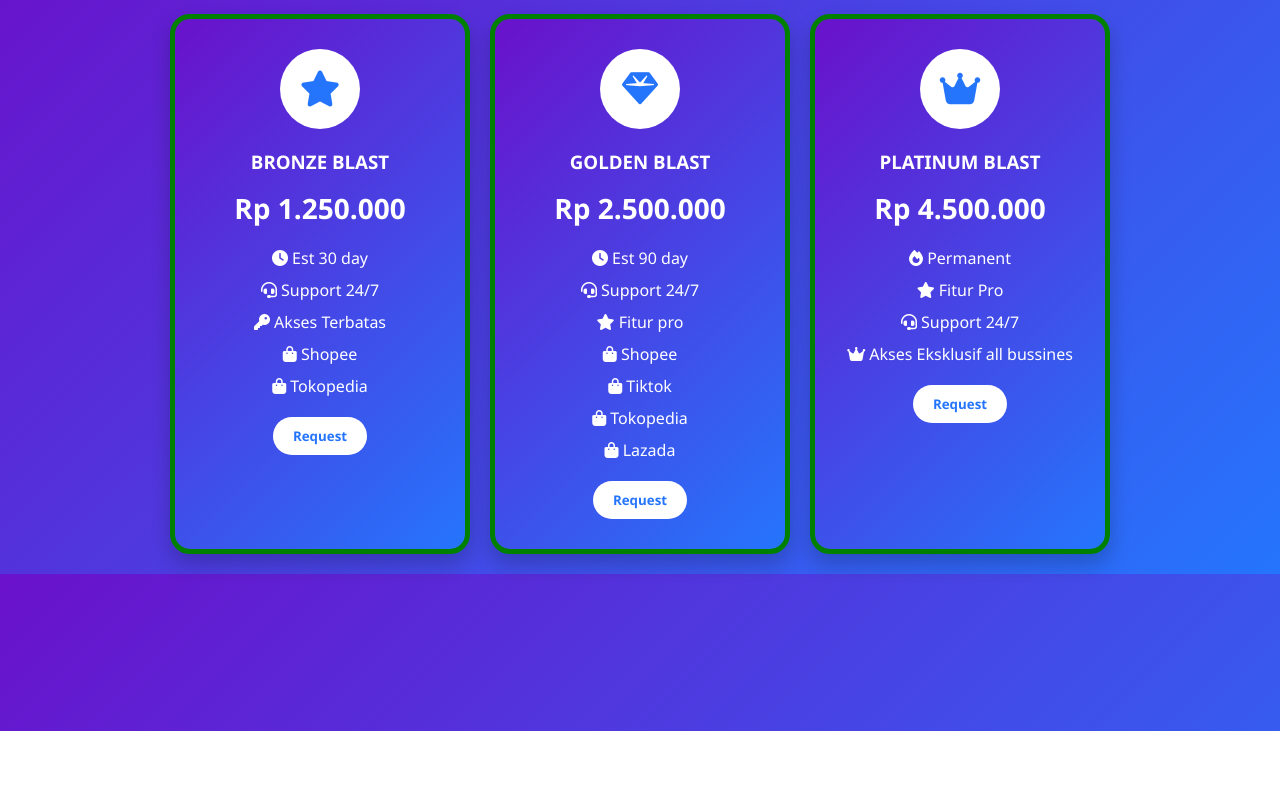
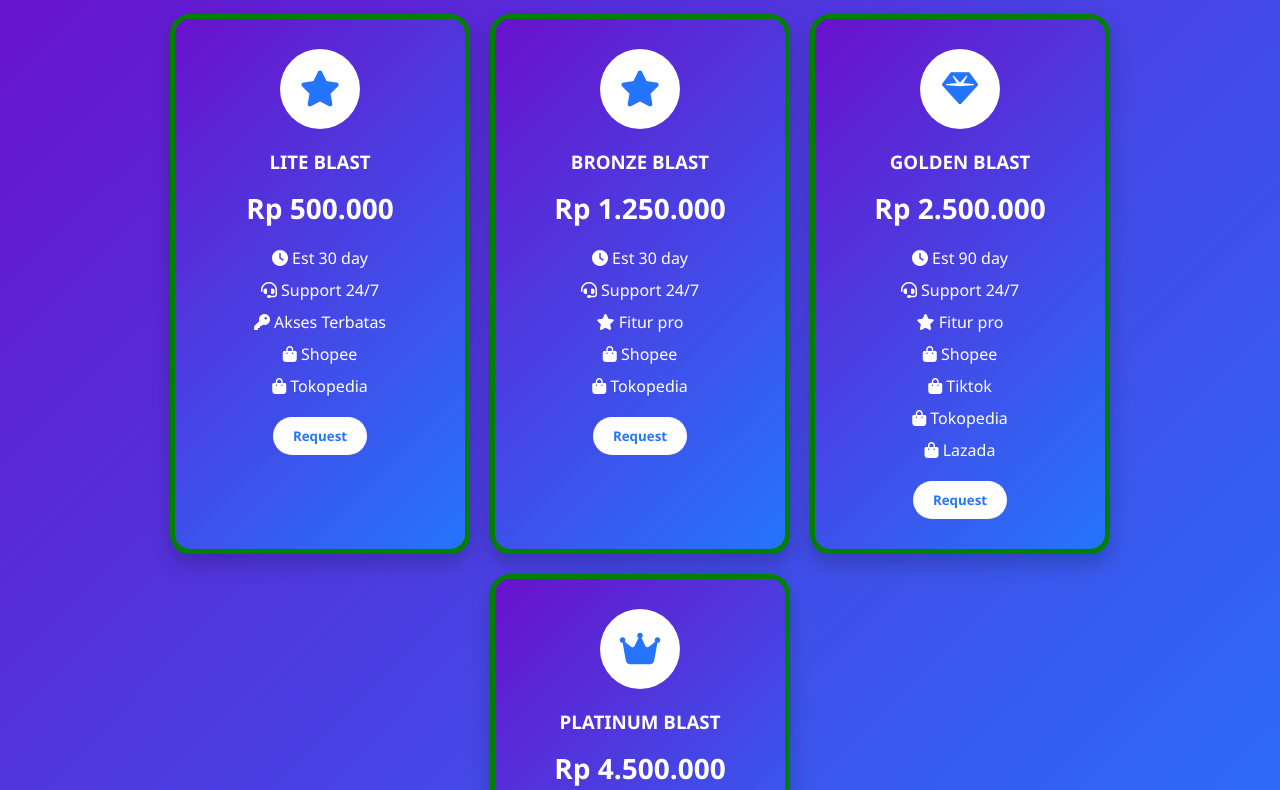
Before and after one commit to marketblastools/marketblastools.pricing, a plain HTML site: page index.html in a window 1280 px wide. Shown: the part 69-859 px from the top of the page. Before the commit the page ends 800 px from the top, so only its background shows below. Drawn offline with Linux system fonts and the light colour scheme.

Commit message:
Update index.html

```diff
--- a/index.html
+++ b/index.html
@@ -188,6 +188,20 @@
 <h2>🔥 PRICE LIST 🔥</h2>
 
 <div class="pricing-container">
+<div class="price-card">
+    <div class="icon-circle"><i class="fas fa-star"></i></div>
+    <h3>LITE BLAST</h3>
+    <div class="price">Rp 500.000</div>
+    <ul>
+      <li><i class="fas fa-clock"></i> Est 30 day</li>
+      <li><i class="fas fa-headset"></i> Support 24/7</li>
+      <li><i class="fas fa-key"></i> Akses Terbatas</li>
+      <li><i class="fas fa-bag-shopping"></i> Shopee</li>
+      <li><i class="fas fa-bag-shopping"></i> Tokopedia</li>
+    </ul>
+    <button class="order-btn" onclick="openPopup('Basic')">Request</button>
+  </div>
+
   <div class="price-card">
     <div class="icon-circle"><i class="fas fa-star"></i></div>
     <h3>BRONZE BLAST</h3>
@@ -195,7 +209,7 @@
     <ul>
       <li><i class="fas fa-clock"></i> Est 30 day</li>
       <li><i class="fas fa-headset"></i> Support 24/7</li>
-      <li><i class="fas fa-key"></i> Akses Terbatas</li>
+      <li><i class="fas fa-star"></i> Fitur pro</li>
       <li><i class="fas fa-bag-shopping"></i> Shopee</li>
       <li><i class="fas fa-bag-shopping"></i> Tokopedia</li>
     </ul>
```
